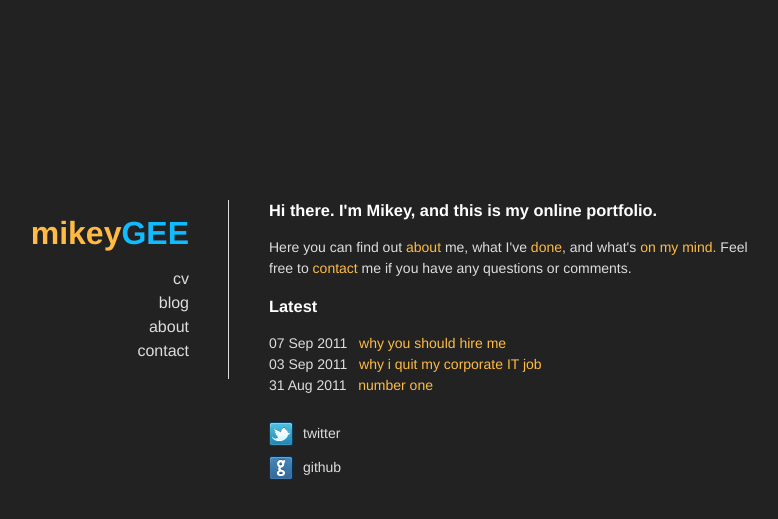
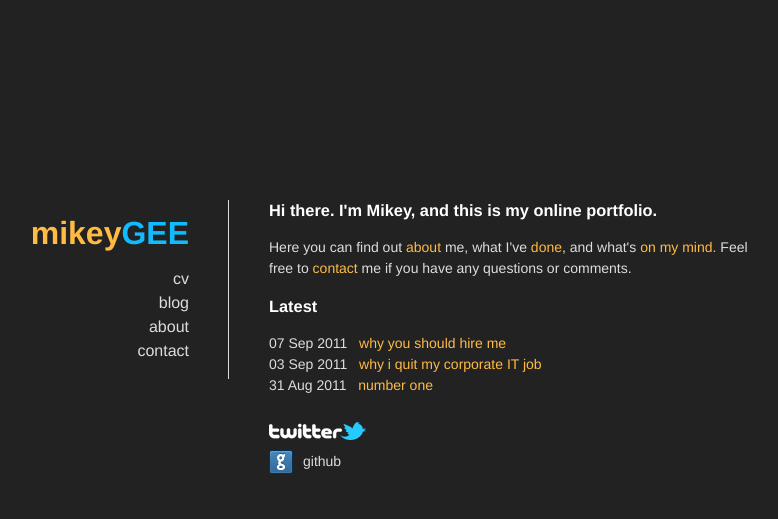
Before and after one commit to mikeygee/mikeygee.github.com, a Jekyll site: the page built from index.html, in a window 1280 px wide. Shown: the top 519 px of the page, without its empty margins (171-949 px from the left). Built offline with Jekyll 4.4.1, drawn with Linux system fonts in a browser that asks for light colours.

```diff
--- a/_layouts/default.html
+++ b/_layouts/default.html
@@ -3,6 +3,7 @@
 	<head>
 		<meta http-equiv="Content-type" content="text/html; charset=utf-8"/>
 		<meta name="author" content="Mikey Gee"/>
+		<meta name="google-site-verification" content="-Bik-MXY2y0fuHTumctNNNwCN1N6PEJ-tg0Re1TCacI" />
 		<link type="text/css" rel="stylesheet" href="/css/style.css"/>
 		<link rel="shortcut icon" href="/favicon.ico"/>
 		<title>{{ page.title }}</title>
--- a/index.html
+++ b/index.html
@@ -11,7 +11,7 @@ title: Mikey Gee | Home
 		{{ post.date | date_to_string }} &nbsp; <a href="{{ post.url }}">{{ post.title }}</a><br>
 	{% endfor %}
 	<br>
-	<a href="http://twitter.com/geeplusplus"><img src="images/twitter-24x24.png"/></a>twitter
+	<a href="http://twitter.com/geeplusplus"><img src="images/twitter-logo.png"/></a>
 	<div id="tweets">
 	</div>
 	<a href="http://github.com/mikeygee"><img src="images/github-24x24.png"/></a>github
```
Also changed, not shown: images/twitter-logo.png (added), 1 other file.
